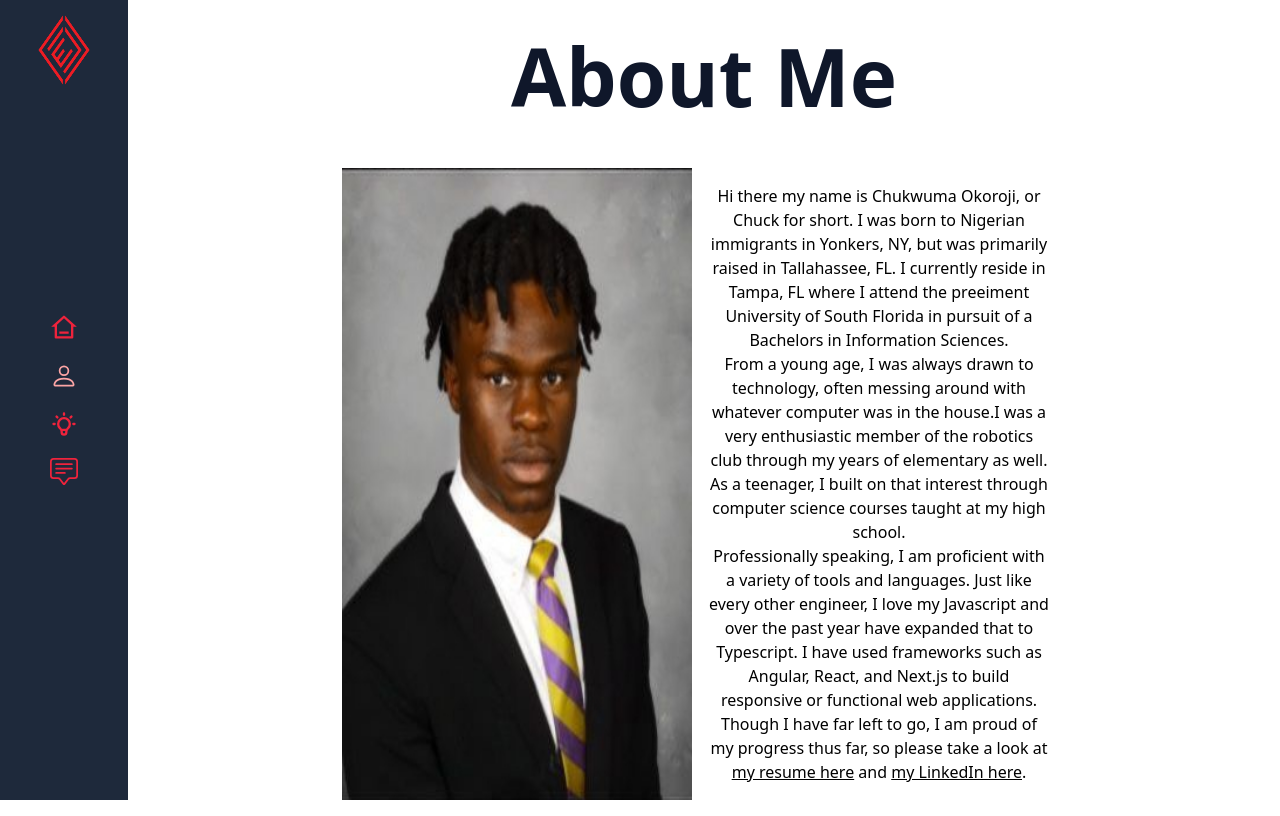
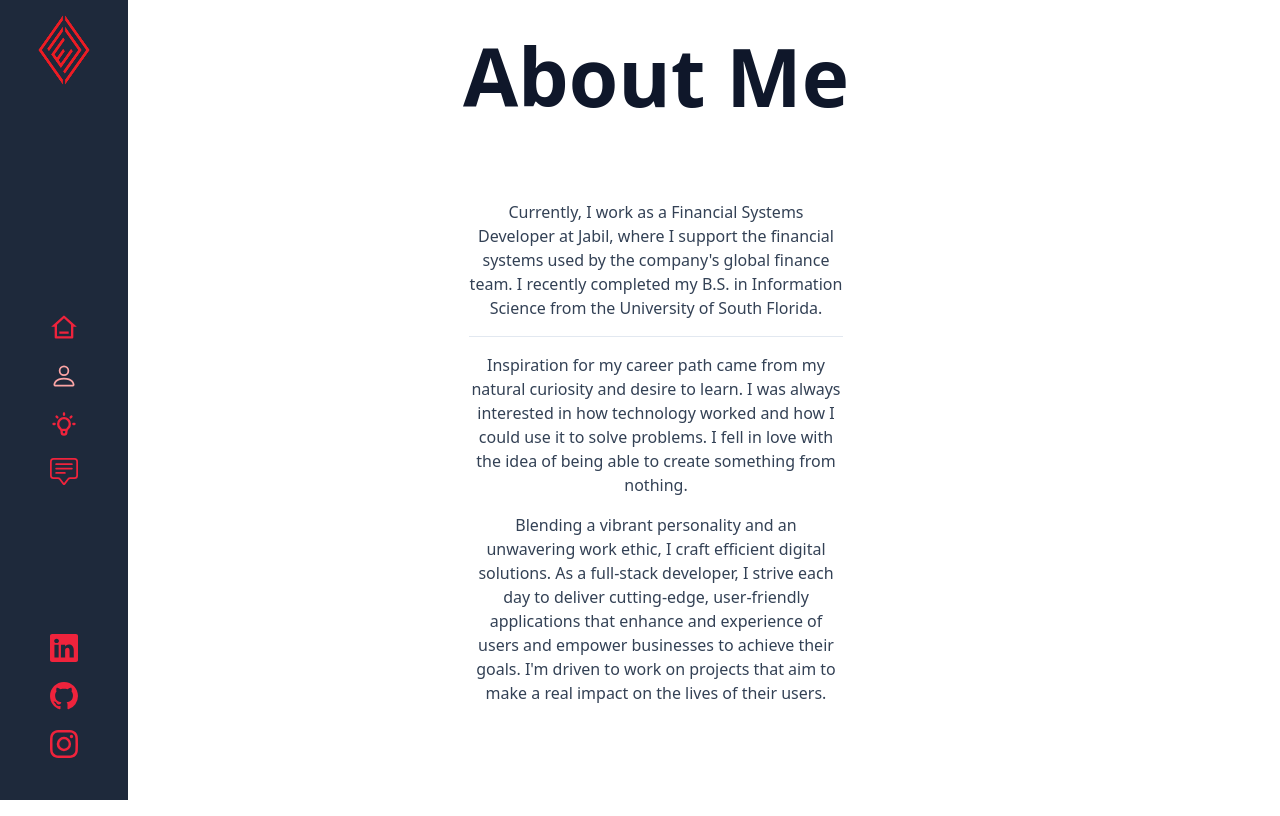
Before and after one commit to DandyChux/ceokoroji-portfolio, a Next.js app: page /about in a window 1280 px wide. Built offline with nearby package versions, Linux system fonts and the light colour scheme.

Commit message:
added projects, mobile sidebar

```diff
--- a/src/app/about/page.tsx
+++ b/src/app/about/page.tsx
@@ -12,19 +12,20 @@ const About: NextPage = () => {
                 About Me
             </h1>
             <div className="flex justify-center">
-                <Image src={Headshot} alt="My headshot" className="float-left" width={350} height={250} />
+                {/* <Image src={Headshot} alt="My headshot" className="float-left" width={350} height={250} /> */}
                 <article className="text-center p-4 float-right w-1/3">
-                    <p>
-                        Hi there my name is Chukwuma Okoroji, or Chuck for short. I was born to Nigerian immigrants in Yonkers, NY, but was primarily raised in Tallahassee, FL. I currently reside in Tampa, FL where I attend the preeiment University of South Florida in pursuit of a Bachelors in Information Sciences.
+                    <p className='my-4 text-gray-700 text-base font-medium'>
+                        Currently, I work as a Financial Systems Developer at Jabil, where I support the financial systems used by the company&apos;s global finance team. I recently completed my B.S. in Information Science from the University of South Florida.
                     </p>
-                    <p>
-                        From a young age, I was always drawn to technology, often messing around with whatever computer was in the house.I was a very enthusiastic member of the robotics club through my years of elementary as well. As a teenager, I built on that interest through computer science courses taught at my high school.
+
+                    <hr />
+
+                    <p className='my-4 text-gray-700 text-base font-medium'>
+                        Inspiration for my career path came from my natural curiosity and desire to learn. I was always interested in how technology worked and how I could use it to solve problems. I fell in love with the idea of being able to create something from nothing.
                     </p>
-                    <p>
-                        Professionally speaking, I am proficient with a variety of tools and languages. Just like every other engineer, I love my Javascript and over the past year have expanded that to Typescript. I have used frameworks such as Angular, React, and Next.js to build responsive or functional web applications.
-                    </p>
-                    <p>
-                        Though I have far left to go, I am proud of my progress thus far, so please take a look at <Link href="https://www.icloud.com/iclouddrive/01eLKZZdNlzIHTcMJ8NmpYsGw#CEOkoroji%5FResume" download="CEOkoroji Resume" className="underline" target="_blank">my resume here</Link> and <Link href="https://www.linkedin.com/in/chukwuma-okoroji-a3a6931bb/" className="underline" target="_blank">my LinkedIn here</Link>.
+
+                    <p className='my-4 text-gray-700 text-base font-medium'>
+                        Blending a vibrant personality and an unwavering work ethic, I craft efficient digital solutions. As a full-stack developer, I strive each day to deliver cutting-edge, user-friendly applications that enhance and experience of users and empower businesses to achieve their goals. I&apos;m driven to work on projects that aim to make a real impact on the lives of their users.
                     </p>
                 </article>
             </div>
--- a/src/app/layout.tsx
+++ b/src/app/layout.tsx
@@ -1,7 +1,7 @@
 "use client"
 
 import React, { type PropsWithChildren, Suspense } from 'react'
-import { Navbar } from '@components/Navbar/Navbar'
+import { Navbar } from '@components/Sidebar/Sidebar'
 import { ViewportProvider } from '@utils/hooks/useViewport'
 import { AlertProvider } from '@utils/contexts/AlertContext'
 import Alert from '@components/Alert'
@@ -19,7 +19,7 @@ const Layout: React.FC<PropsWithChildren> = ({ children }) => {
                                 <div className='flex-auto'>
                                     <Navbar />
                                 </div>
-                                <div className=' flex flex-col w-full p-4 justify-center items-center'>
+                                <div className=' flex flex-col w-full p-4 justify-center items-center overflow-y-auto'>
                                     {children}
                                     <Alert />
                                 </div>
--- a/src/app/page.tsx
+++ b/src/app/page.tsx
@@ -15,6 +15,12 @@ export default function Home() {
             <h1 className="text-5xl md:text-[5rem] leading-normal font-extrabold text-gray-900">
                 Chukwuma Okoroji
             </h1>
+            <h2 className='text-3xl md:text-[2rem] leading-normal font-semibold text-gray-800'>Your Friendly Neighborhood Full-Stack Developer</h2>
+            <p className='w-1/2 text-center text-xl md:text-[1.2rem] leading-normal font-medium text-gray-700'>
+                Got an idea? Let&apos;s bring it to life together! I&apos;ve got the full-stack expertise to transform your concept into a highly functional digital solution.
+
+                With a toolkit comprising languages like Python, C#, and Typescript(Javascript), and <Link href="https://www.icloud.com/iclouddrive/01eLKZZdNlzIHTcMJ8NmpYsGw#CEOkoroji%5FResume" download="CEOkoroji Resume" className="underline" target="_blank">experience</Link> with frameworks like Angular and ASP.NET, I&apos;m your one stop shop for all things web development.
+            </p>
             <div className="flex">
                 <Button size={'lg'} variant={'regular'} onClick={() => setShowModal(true)}>
                     Contact Me
@@ -29,7 +35,7 @@ export default function Home() {
                     <h2>Leave a message</h2>
                 </Modal.Header>
                 <Modal.Body>
-                    <ContactForm />
+                    <ContactForm onSuccess={() => setShowModal(false)} />
                 </Modal.Body>
                 <Modal.Footer>
                     <Button size={'lg'} variant={'outline'} onClick={() => setShowModal(false)}>
--- a/src/components/Navbar/Navbar.tsx
+++ /dev/null
@@ -1,37 +0,0 @@
-import React from 'react';
-import Image from 'next/image';
-import Logo from '@public/Logo.png'
-import { NavItem } from './NavItem';
-import type { IconType } from 'react-icons/lib';
-import { BsMailbox, BsPerson, BsChatSquareText } from 'react-icons/bs';
-import { RiHome3Line } from 'react-icons/ri';
-import { HiOutlineLightBulb } from 'react-icons/hi';
-import { useRouter } from 'next/navigation';
-
-export const Navbar: React.FC = () => {
-    const router = useRouter();
-
-    const menu_links: { text:string; href:string; icon:IconType }[] = [
-        { text: "Home", href: "/", icon: RiHome3Line },
-        { text: "About Me", href: "/about", icon: BsPerson },
-        { text: "Projects", href: "/projects", icon: HiOutlineLightBulb },
-
-        { text: "Blog", href: "/blog", icon: BsChatSquareText }
-    ];
-
-    return (
-        <nav className="h-full md:h-screen md:w-32 flex flex-col justify-center bg-gray-800 relative">
-            <div className="absolute top-0 mt-2.5 w-20 h-20 self-center cursor-pointer" onClick={() => router.push('/')}>
-                {/* eslint-disable-next-line @next/next/no-img-element */}
-                <Image src={Logo} alt="My logo" fill />
-            </div>
-            <div className="flex flex-col justify-center">
-                {menu_links.map((link) => (
-                    <div key={link.text} className="w-full flex justify-center">
-                        <NavItem {...link} />
-                    </div>
-                ))}
-            </div>
-        </nav>
-    )
-}
--- /dev/null
+++ b/src/components/Sidebar/MobileSidebar.tsx
@@ -0,0 +1,61 @@
+import React, { useState } from 'react';
+import { NavItem } from './NavItem';
+import { FiX } from 'react-icons/fi';
+import { BsChatSquareText, BsGithub, BsInstagram, BsLinkedin, BsPerson } from 'react-icons/bs';
+import { HiOutlineLightBulb } from 'react-icons/hi';
+import { RiHome3Line } from 'react-icons/ri';
+import type { IconType } from 'react-icons';
+
+type MobileSidebarProps = {
+    isOpen: boolean;
+    onClose: () => void;
+}
+
+type MenuLink = {
+    text: string;
+    href: string;
+    icon: IconType;
+}
+
+const MobileSidebar: React.FC<MobileSidebarProps> = ({ isOpen, onClose }) => {
+    if (!isOpen) return null;
+
+    const menu_links: MenuLink[] = [
+        { text: "About", href: "/", icon: RiHome3Line },
+        { text: "About Me", href: "/about", icon: BsPerson },
+        { text: "Projects", href: "/projects", icon: HiOutlineLightBulb },
+        { text: "Blog", href: "/blog", icon: BsChatSquareText }
+    ];
+
+    const social_links: MenuLink[] = [
+        { text: 'LinkedIn', href: 'https://linkedin.com/in/chukwuma-okoroji/', icon: BsLinkedin },
+        { text: '@DandyChux', href: 'https://github.com/dandychux/', icon: BsGithub },
+        { text: '@the_ceokoroji', href: 'https://instagram.com/the_ceokoroji/', icon: BsInstagram },
+    ];
+
+    return (
+        <div className="fixed z-50 top-0 left-0 h-screen w-screen bg-gray-800 p-5">
+            <button onClick={onClose} className="text-red-550 mb-5">
+                <FiX size={30} />
+            </button>
+
+            <menu className="flex flex-col justify-center">
+                {menu_links.map((link) => (
+                    <div key={link.text} className="w-full flex justify-center">
+                        <NavItem {...link} />
+                    </div>
+                ))}
+            </menu>
+
+            <menu className='flex flex-col absolute bottom-8 self-center justify-center'>
+                {social_links.map((link) => (
+                    <div key={link.text} className="w-full flex justify-center">
+                        <NavItem {...link} />
+                    </div>
+                ))}
+            </menu>
+        </div>
+    )
+}
+
+export default MobileSidebar;
--- a/src/components/Navbar/NavItem.tsx
+++ b/src/components/Sidebar/NavItem.tsx
@@ -25,13 +25,13 @@ export const NavItem: React.FC<INavItem> = ({ text, href, icon }) => {
 
     return (
         <IconContext.Provider value={{ style: {padding: '10px'} }}>
-            <Link href={href} key={text} onClick={handleClick} className="cursor-pointer relative w-full flex justify-center" passHref>
+            <Link href={href} target={'_blank'} key={text} onClick={handleClick} className="cursor-pointer relative w-full flex justify-center" passHref>
                 {isShown && (
                     <div className="absolute text-red-550">
                         {text}
                     </div>
                 )}
-                <Icon size="3rem" onMouseEnter={() => setIsShown(true)} onMouseLeave={() => setIsShown(false)} className={`hover:opacity-0 hover:ease-in duration-1500 ${pathname === href ? 'text-red-300' : 'text-red-550 hover:text-white'}`} />
+                <Icon onMouseEnter={() => setIsShown(true)} onMouseLeave={() => setIsShown(false)} className={`w-10 h-10 md:w-12 md:h-12 hover:opacity-0 hover:ease-in duration-1500 ${pathname === href ? 'text-red-300' : 'text-red-550 hover:text-white'}`} />
             </Link>
         </IconContext.Provider>
     );
--- /dev/null
+++ b/src/components/Sidebar/Sidebar.tsx
@@ -0,0 +1,70 @@
+'use client'
+import React, { useState } from 'react';
+import Image from 'next/image';
+import Logo from '@public/Logo.png'
+import { NavItem } from './NavItem';
+import type { IconType } from 'react-icons/lib';
+import { BsPerson, BsChatSquareText, BsGithub, BsLinkedin, BsInstagram } from 'react-icons/bs';
+import { FiMenu } from 'react-icons/fi'
+import { RiHome3Line } from 'react-icons/ri';
+import { HiOutlineLightBulb } from 'react-icons/hi';
+import { useRouter } from 'next/navigation';
+import MobileSidebar from './MobileSidebar';
+
+type MenuLink = {
+    text: string;
+    href: string;
+    icon: IconType;
+}
+
+export const Navbar: React.FC = () => {
+    const [isMobileSidebarOpen, setIsMobileSidebarOpen] = useState(false);
+    const router = useRouter();
+
+    const menu_links: MenuLink[] = [
+        { text: "About", href: "/", icon: RiHome3Line },
+        { text: "About Me", href: "/about", icon: BsPerson },
+        { text: "Projects", href: "/projects", icon: HiOutlineLightBulb },
+        { text: "Blog", href: "/blog", icon: BsChatSquareText }
+    ];
+
+    const social_links: MenuLink[] = [
+        { text: 'LinkedIn', href: 'https://linkedin.com/in/chukwuma-okoroji/', icon: BsLinkedin },
+        { text: '@DandyChux', href: 'https://github.com/dandychux/', icon: BsGithub },
+        { text: '@the_ceokoroji', href: 'https://instagram.com/the_ceokoroji/', icon: BsInstagram },
+    ];
+
+    return (
+        <>
+            <nav className="hidden md:flex flex-col fixed top-0 left-0 h-full md:h-screen md:w-32 justify-center bg-gray-800">
+                <div className="absolute top-0 mt-2.5 w-20 h-20 self-center cursor-pointer" onClick={() => router.push('/')}>
+                    <Image src={Logo} alt="My logo" fill />
+                </div>
+
+                <menu className="flex flex-col justify-center">
+                    {menu_links.map((link) => (
+                        <div key={link.text} className="w-full flex justify-center">
+                            <NavItem {...link} />
+                        </div>
+                    ))}
+                </menu>
+
+                <menu className='flex flex-col absolute bottom-8 self-center justify-center'>
+                    {social_links.map((link) => (
+                        <div key={link.text} className="w-full flex justify-center">
+                            <NavItem {...link} />
+                        </div>
+                    ))}
+                </menu>
+            </nav>
+
+            <div className='relative mx-4 w-auto'>
+                <button onClick={() => setIsMobileSidebarOpen(true)} className="md:hidden fixed top-0 left-0 mt-2.5 ml-2.5 z-50">
+                    <FiMenu size={30} color="#1f2937" />
+                </button>
+            </div>
+
+            <MobileSidebar isOpen={isMobileSidebarOpen} onClose={() => setIsMobileSidebarOpen(false)} />
+        </>
+    )
+}
```
Also changed, not shown: src/app/projects/page.tsx (+42 -33 lines), src/components/Forms/ContactForm.tsx (+6 -2 lines), src/components/Projects/ProjectCard.tsx (+9 -9 lines), src/components/common/Pill.tsx (added, +15 -0 lines), src/utils/types/project.d.ts (added, +7 -0 lines).
